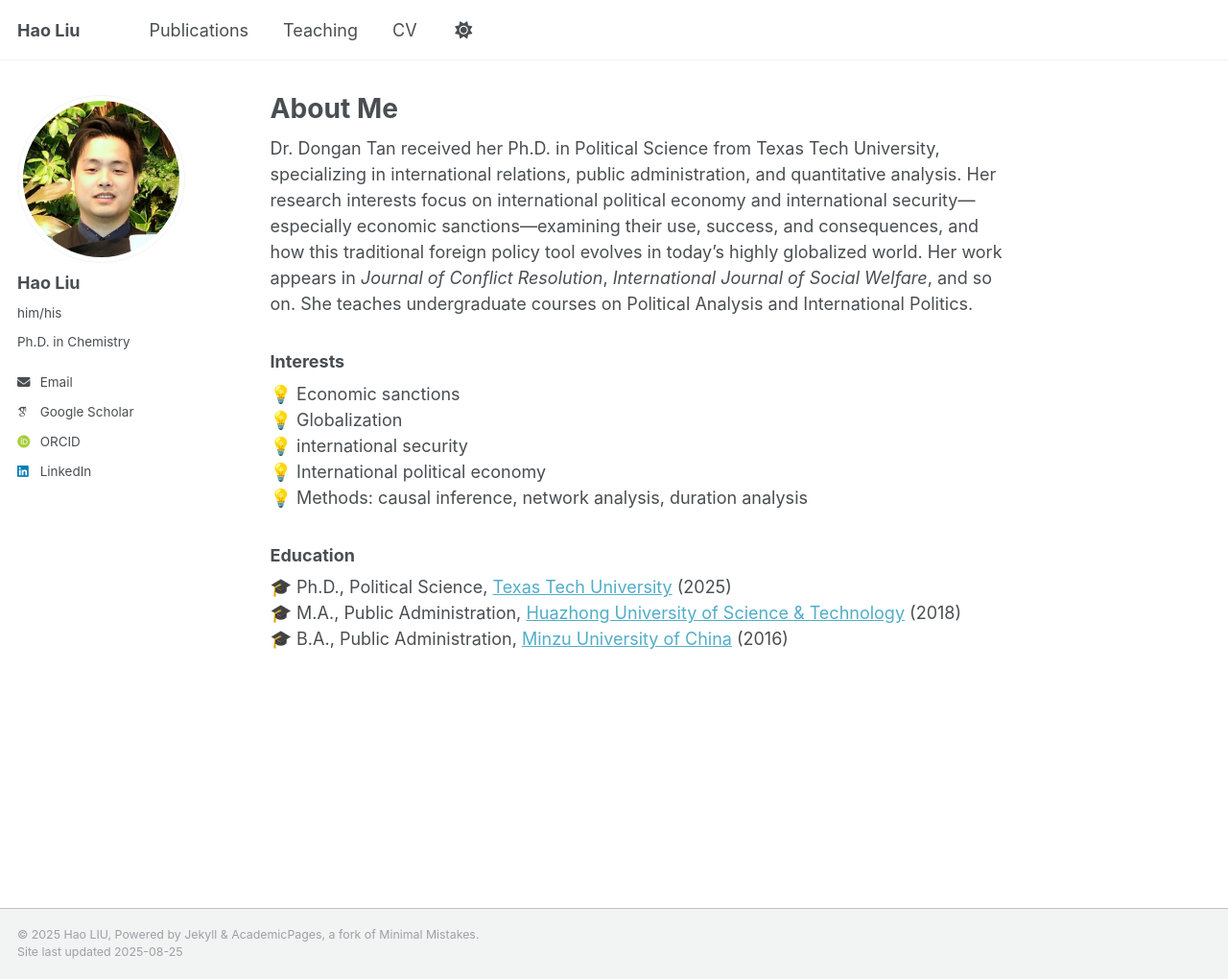
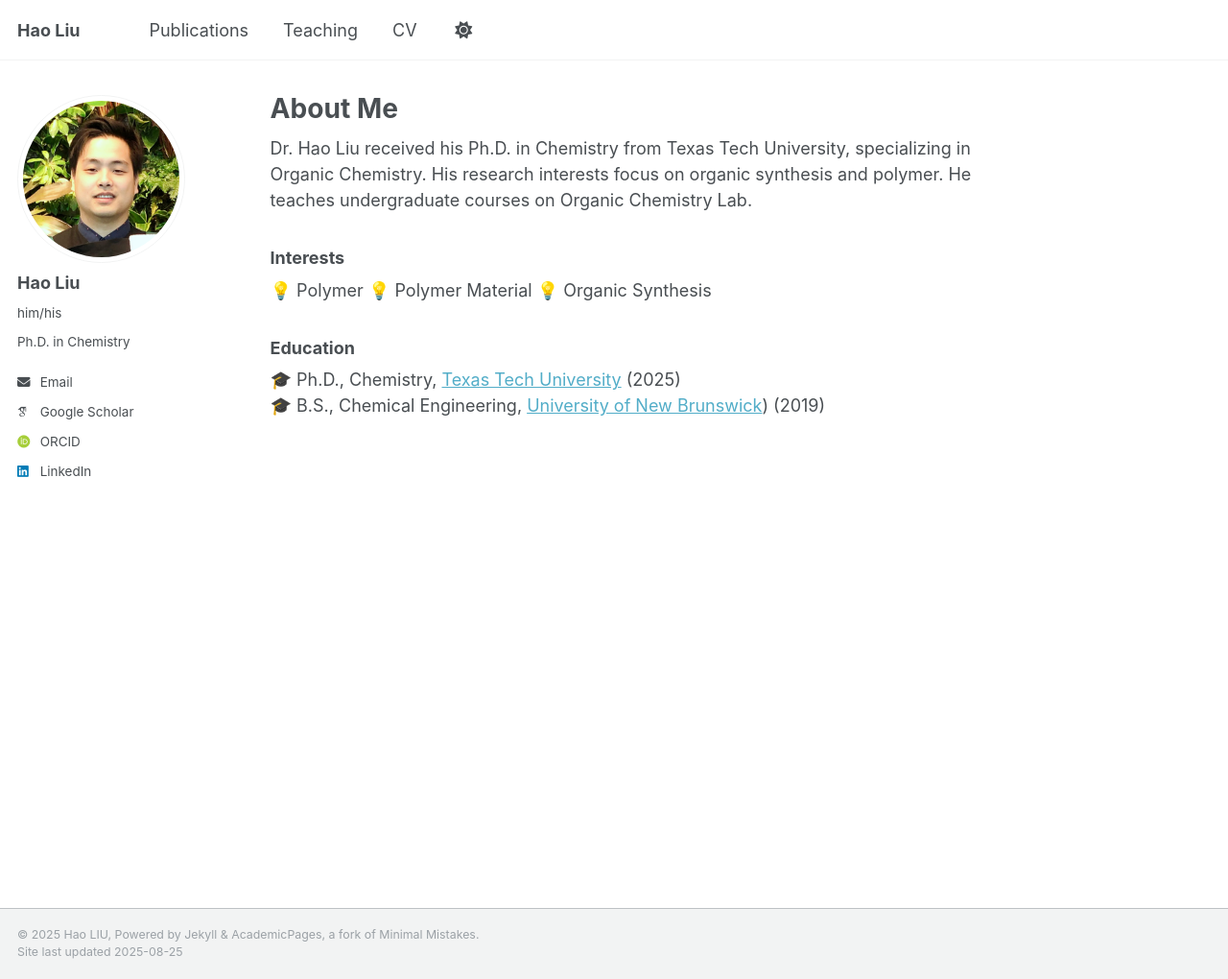
Before and after one commit to HaoLiuScholar/HaoLiuScholar.github.io, a Jekyll site: the page built from _pages/about.md, in a window 1280 px wide and 1020 px high. Shown: the whole window at 96% size. Built offline with Jekyll 4.4.1, drawn with Linux system fonts in a browser that asks for light colours; some web fonts are replaced; a script that is not in the unit is left out.

Commit message:
Update about.md

```diff
--- a/_pages/about.md
+++ b/_pages/about.md
@@ -7,16 +7,13 @@ redirect_from:
   - /about.html
 ---
 
-Dr. Dongan Tan received her Ph.D. in Political Science from Texas Tech University, specializing in international relations, public administration, and quantitative analysis. Her research interests focus on international political economy and international security—especially economic sanctions—examining their use, success, and consequences, and how this traditional foreign policy tool evolves in today’s highly globalized world. Her work appears in _Journal of Conflict Resolution_, _International Journal of Social Welfare_, and so on. She teaches undergraduate courses on Political Analysis and International Politics.
+Dr. Hao Liu received his Ph.D. in Chemistry from Texas Tech University, specializing in Organic Chemistry. His research interests focus on organic synthesis and polymer. He teaches undergraduate courses on Organic Chemistry Lab.
 
 ### Interests
-💡 Economic sanctions
-💡 Globalization
-💡 international security
-💡 International political economy
-💡 Methods: causal inference, network analysis, duration analysis
+💡 Polymer
+💡 Polymer Material
+💡 Organic Synthesis
 
 ### Education
-🎓 Ph.D., Political Science, [Texas Tech University](https://www.depts.ttu.edu/politicalscience) (2025)
-🎓 M.A., Public Administration, [Huazhong University of Science & Technology](https://cpa.hust.edu.cn) (2018)
-🎓 B.A., Public Administration, [Minzu University of China](https://ms.muc.edu.cn) (2016)
+🎓 Ph.D., Chemistry, [Texas Tech University](https://www.depts.ttu.edu/chemistry) (2025)
+🎓 B.S., Chemical Engineering, [University of New Brunswick](https://www.unb.ca)) (2019)
```
